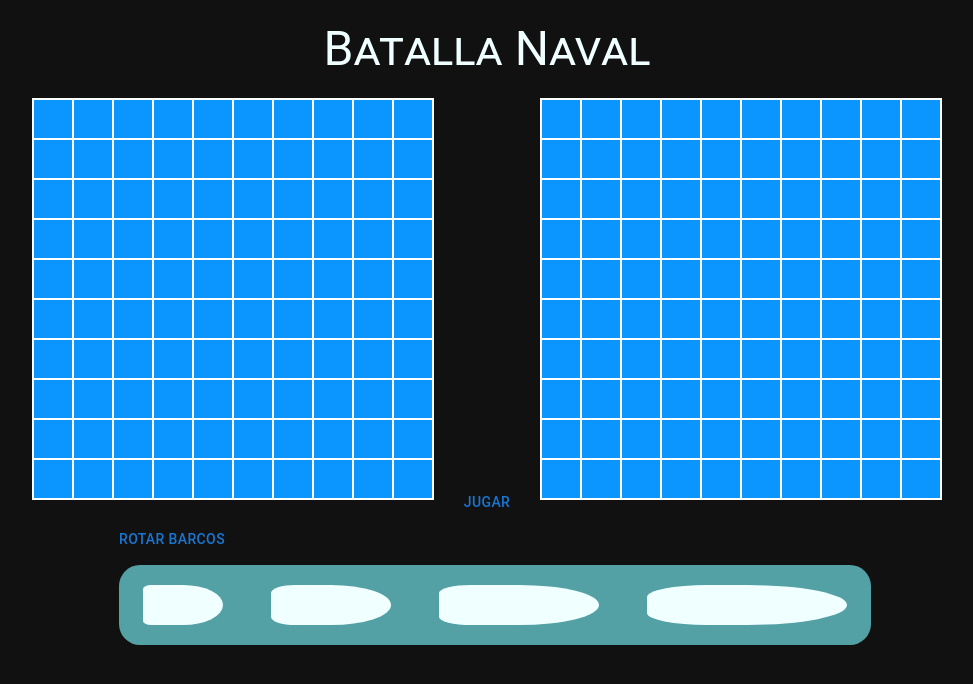
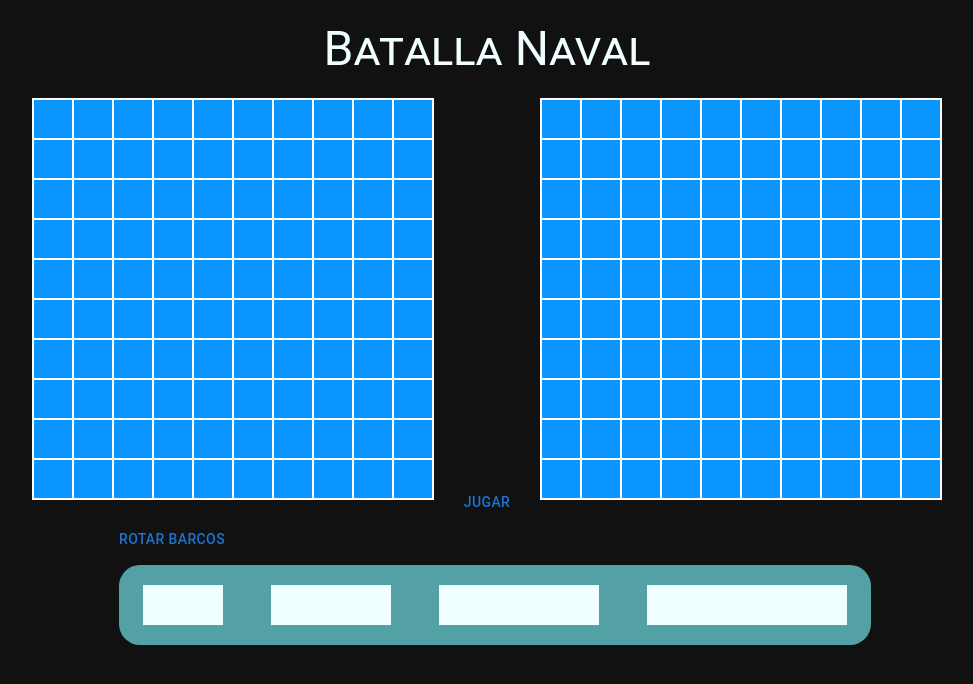
Before and after one commit to IanGhioni/unq-ui-Ian-Ghioni-trabajo-final, a React (Vite) app in the folder batalla-naval/: page / in a window 1280 px wide. Shown: the top 684 px of the page, without its empty margins (153-1126 px from the left). Built offline with nearby package versions, Linux system fonts and the light colour scheme.

Commit message:
Borrado estilo de los barcos

```diff
--- a/batalla-naval/src/components/Barco/barco.css
+++ b/batalla-naval/src/components/Barco/barco.css
@@ -2,33 +2,21 @@
     background-color: azure;
     width: 80px;
     height: 40px;
-    border-radius: 50%;
-    border-top-left-radius: 10%;
-    border-bottom-left-radius: 10%;
 }
 .submarino {
     background-color: azure;
     width: 120px;
     height: 40px;
-    border-radius: 50%;
-    border-top-left-radius: 20%;
-    border-bottom-left-radius: 20%;
 }
 .crucero {
     background-color: azure;
     width: 160px;
     height: 40px;
-    border-radius: 50%;
-    border-top-left-radius: 20%;
-    border-bottom-left-radius: 20%;
 }
 .portaviones {
     background-color: azure;
     width: 200px;
     height: 40px;
-    border-radius: 50%;
-    border-top-left-radius: 30%;
-    border-bottom-left-radius: 30%;
 }
 .barcoContainer {
     margin: 1%;
@@ -40,7 +28,3 @@
     align-items: center;
     border-radius: 2cap;
 }
-.rotateButton {
-    background-color: aliceblue;
-    color: black;
-}
```
